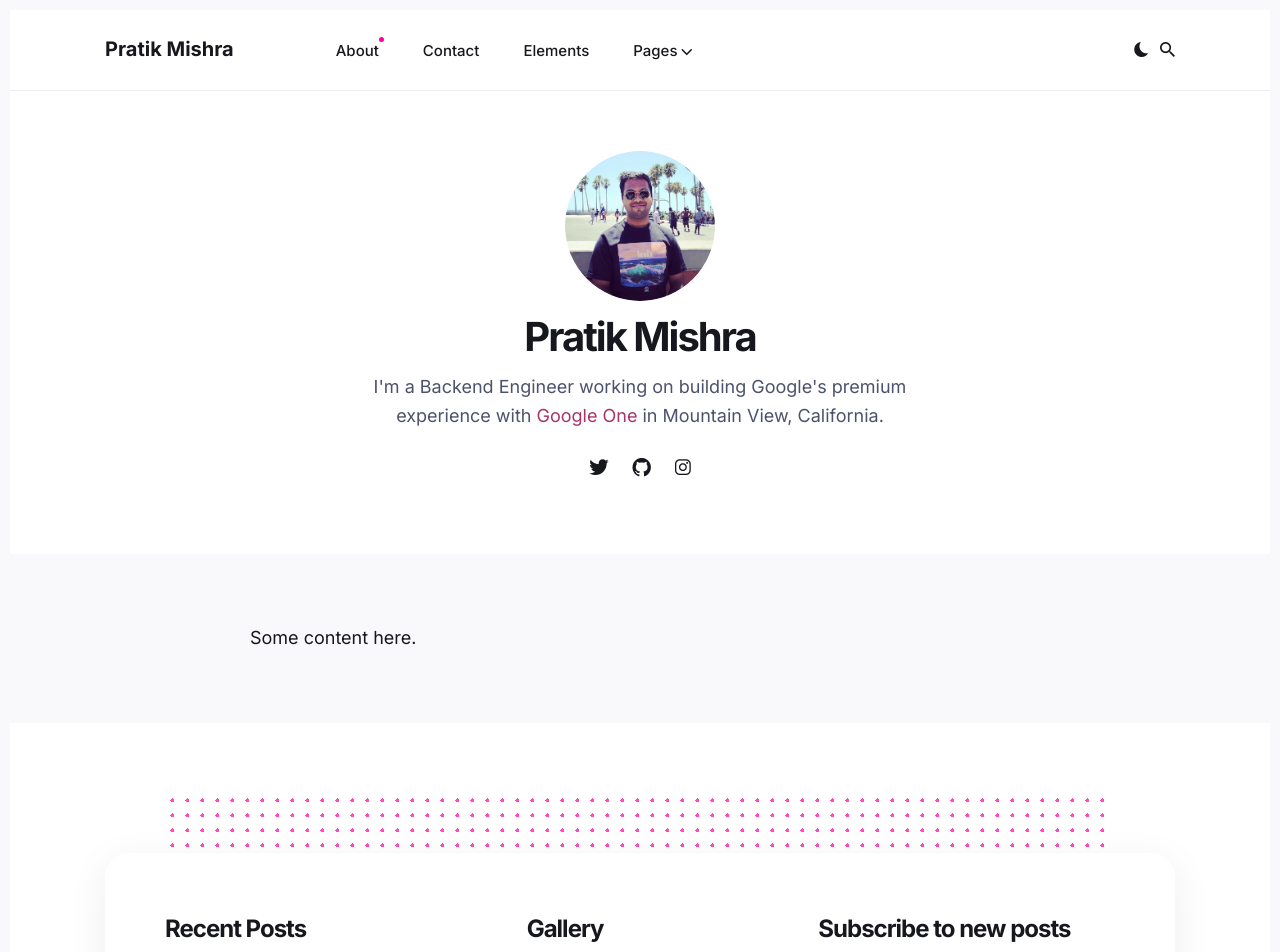
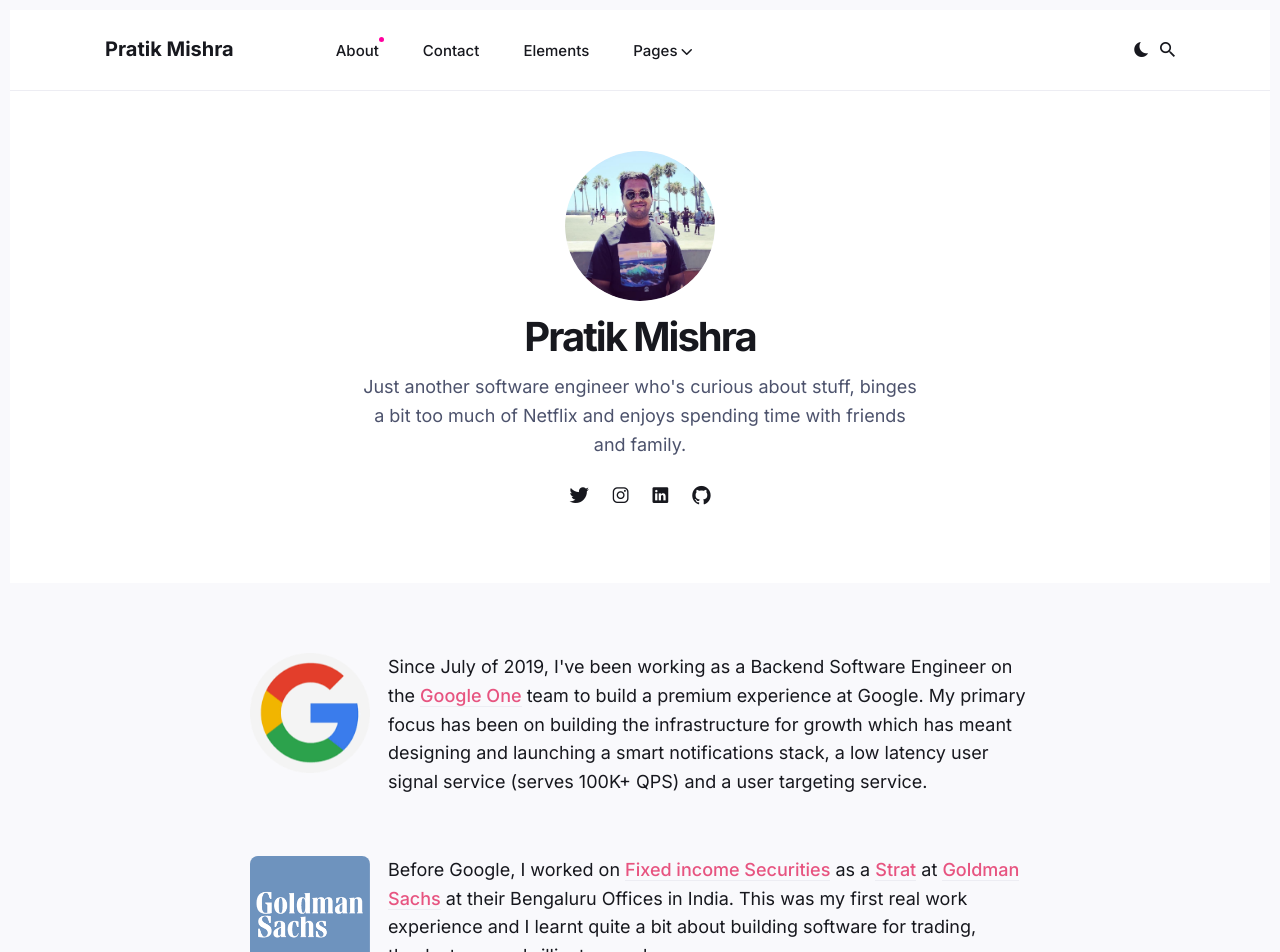
Before and after one commit to pratik1105/pratik1105.github.io, a Jekyll site: the page built from _pages/about.md, in a window 1280 px wide and 1400 px high. Shown: the top 952 px of the window. Built offline with Jekyll 4.4.1, drawn with Linux system fonts in a browser that asks for light colours; some of the changed text lies outside the part shown.

Commit message:
Add content to the about page

```diff
--- a/_data/settings.yml
+++ b/_data/settings.yml
@@ -29,7 +29,7 @@
 author:
   author__name: Pratik Mishra
   author__avatar: "/images/ProfilePhoto-Circle.JPG"
-  author__bio: I'm a Backend Engineer working on building Google's premium experience with <a href="https://www.googleone.com/" style="color:#AA336A;">Google One</a> in Mountain View, California.
+  author__bio: Just another software engineer who's curious about stuff, binges a bit too much of Netflix and enjoys spending time with friends and family.
 
 
 #-------------------------------
@@ -116,8 +116,10 @@
 # Social Icons Settings
 social:
 - {icon: "ion-logo-twitter", name: "Twitter", link: "https://twitter.com/pratikmishra001"}
+- {icon: "ion-logo-instagram", name: "Instagram", link: "https://instagram.com/pratikmishra001"}
+- {icon: "ion-logo-linkedin", name: "LinkedIn", link: "https://linkedin.com/in/pratik1105"}
 - {icon: "ion-logo-github", name: "Github", link: "https://github.com/pratik1105"}
-- {icon: "ion-logo-instagram", name: "Instagram", link: "https://instagram.com/pratikmishra001"}
+
 
 # Example of adding a new link to the author section and footer: - {icon: "ion-logo-dribbble", name: "Dribbble", link: "https://dribbble.com"}
 # Other icons can be found at https://ionicons.com/v4/
--- a/_pages/about.md
+++ b/_pages/about.md
@@ -1,7 +1,57 @@
 ---
 layout: about
-title: About
+title: Pratik Mishra
+description: Just another software engineer who's curious about stuff, spends a bit too much time on Netflix and enjoys spending time with friends and family.
+image: '/images/ProfilePhoto.JPG'
 permalink: /about/
 ---
 
-Some content here.
+<div>
+	<img align="left" width="120" height="120" src="/images/google_logo.png" style="margin-right: 1em;">
+
+Since July of 2019, I've been working as a Backend Software Engineer on the <a href="https://one.google.com" target="_blank" style="color:#E75480;">Google One</a> team to build a premium experience at Google. My primary focus has been on building the infrastructure for growth which has meant designing and launching a smart notifications stack, a low latency user signal service (serves 100K+ QPS) and a user targeting service.
+</div>
+
+<br>
+
+<div>
+	<img align="left" width="120" height="120" src="/images/goldman.png" style="margin-right: 1em;">
+
+Before Google, I worked on <a href="https://www.goldmansachs.com/careers/our-firm/FICC-and-equities/index.html" target="_blank" style="color:#E75480;">Fixed income Securities</a> as a <a href="https://www.efinancialcareers.com/news/2022/05/strats-jobs-goldman-sachs" target="_blank" style="color:#E75480;">Strat</a> at <a href="https://www.goldmansachs.com/worldwide/india/" target="_blank" style="color:#E75480;">Goldman Sachs</a> at their Bengaluru Offices in India. This was my first real work experience and I learnt quite a bit about building software for trading, thanks to some brilliant coworkers.
+</div>
+
+<br>
+
+<div>
+
+In December of 2021, I packed my bags and moved out to California to work at <a href="https://careers.google.com/locations/mountain-view/" target="_blank" style="color:#E75480;">Google's Mountain View Offices</a>. This was largely driven by an instrinsic desire for shaking up my life a little after having stayed at home for the better part of 2 years due to <a href="https://en.wikipedia.org/wiki/COVID-19" target="_blank" style="color:#E75480;">Covid-19</a>.
+
+<div class="gallery-box">
+  <div class="gallery">
+    <img src="/images/CaliFriends1.jpg">
+    <img src="/images/CaliFriends3.jpg">
+    <img src="/images/CaliFriends4.jpg">
+  </div>
+</div>
+
+</div>
+
+
+I graduated in 2018 with a Bachelors In <a href="https://www.iitk.ac.in/math/bs" target="_blank" style="color:#E75480;">Mathematics and Scientific Computing</a> from <a href="https://en.wikipedia.org/wiki/IIT_Kanpur" target="_blank" style="color:#E75480;">IIT Kanpur</a> in India. The 4 years I spent in Kanpur were among the best times of life thanks to some amazing friends and experiences.
+
+![CollegeFriends](/images/collegeFriends.JPG)
+*Reunion in Bengaluru, 2022*
+
+I did all my schooling at <a href="https://en.wikipedia.org/wiki/Delhi_Public_School,_Ranchi" target="_blank" style="color:#E75480;">Delhi Public School</a> in Ranchi, the city I've called home since the year 2000. Ranchi's claim to fame is that it is the home town of Former Indian Cricket Captain, <a href="https://en.wikipedia.org/wiki/MS_Dhoni" target="_blank" style="color:#E75480;">M.S Dhoni</a>.
+
+![SchoolFriends](/images/SchoolFriends.jpg)
+*Somewhere in Ranchi, 2013*
+
+I was born on the 5th of November, 1995 to my wonderful parents and am very lucky to have my little sister in my life, who is my favorite person on this planet.
+
+<div class="gallery-box">
+  <div class="gallery">
+    <img src="/images/Family1.JPG">
+    <img src="/images/Family2.JPG">
+  </div>
+</div>
```
Also changed, not shown: images/CaliFriends1.JPG (added), images/CaliFriends2.JPG (added), images/SchoolFriends.jpg (added), images/cali.jpeg (added), images/collegeFriends.JPG (added), images/g1.png (added), images/goldman.png (added), images/google_logo.png (added), 5 other files.
